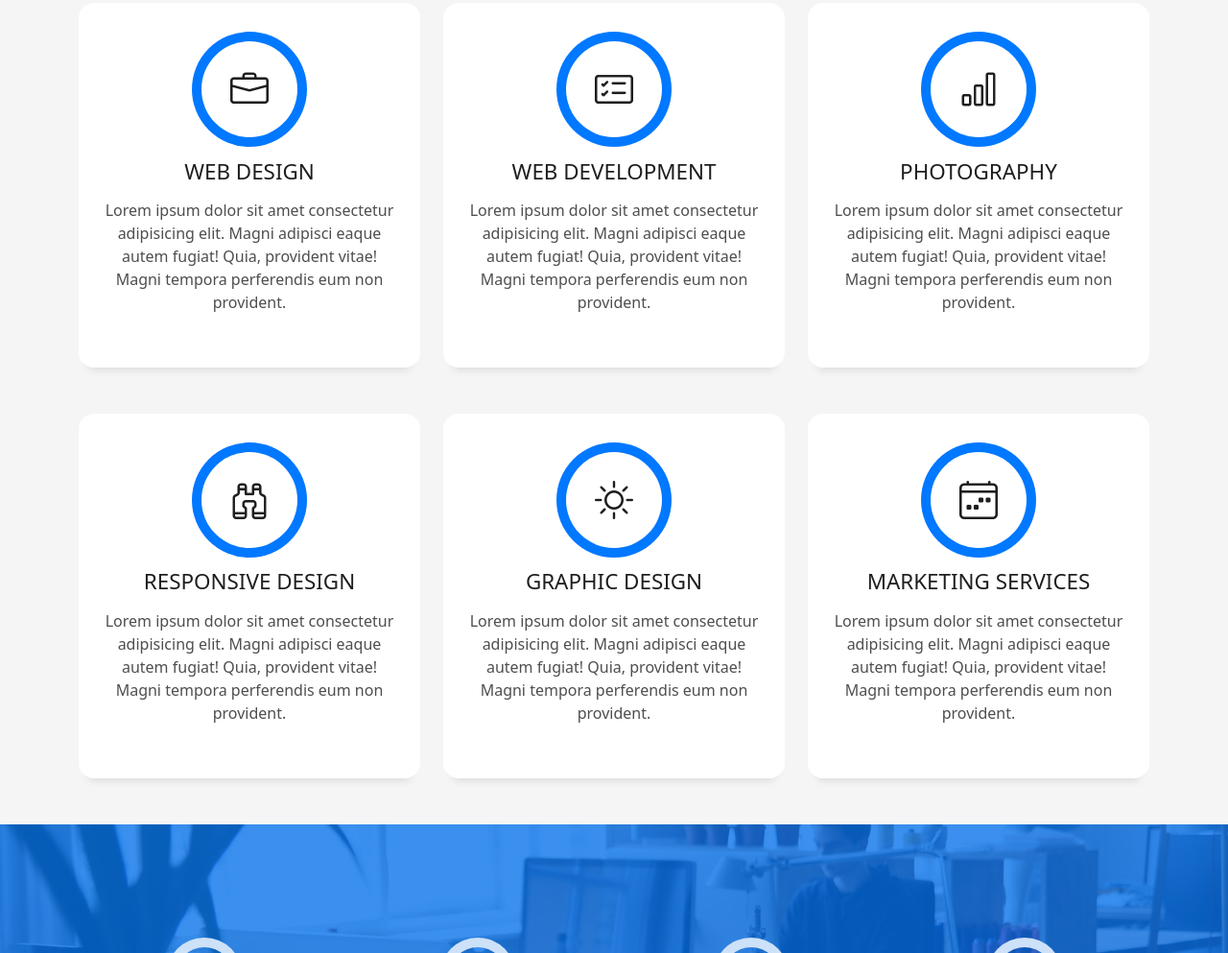
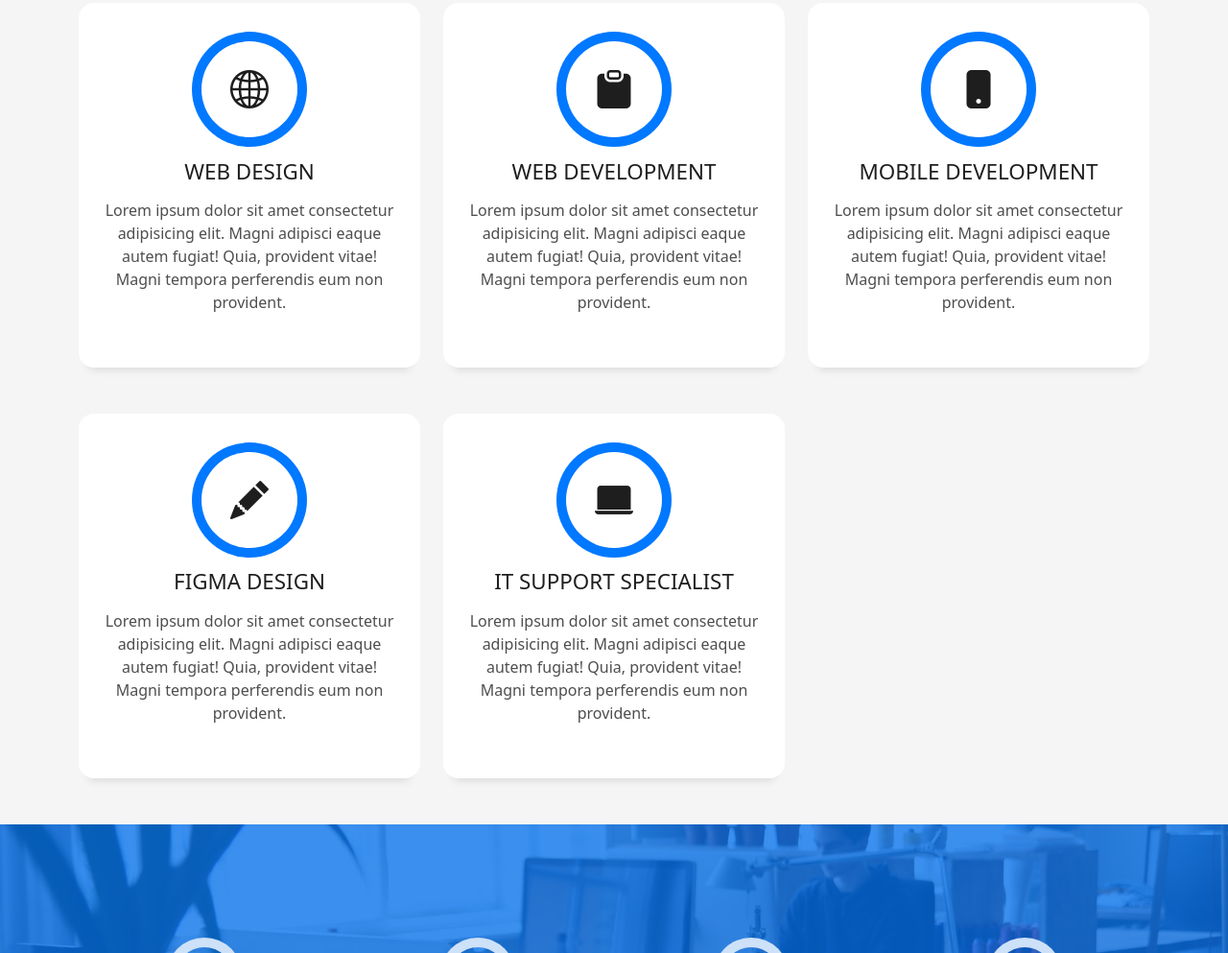
Before and after one commit to salemakowe/MyPortfolio, a plain HTML site: page index.html in a window 1280 px wide. Shown: the part 1807-2800 px from the top of the page at 96% size. Drawn offline with Linux system fonts and the light colour scheme.

Commit message:
portfolio page

```diff
--- a/index.html
+++ b/index.html
@@ -39,7 +39,6 @@
           <li><a class="nav-link scrollto" href="#about">About</a></li>
           <li><a class="nav-link scrollto" href="#services">Services</a></li>
           <li><a class="nav-link scrollto " href="#work">Work</a></li>
-          <li><a class="nav-link scrollto " href="#blog">Blog</a></li>
           <li><a class="nav-link scrollto" href="#contact">Contact</a></li>
         </ul>
         <i class="bi bi-list mobile-nav-toggle"></i>
@@ -164,7 +163,7 @@
           <div class="col-md-4">
             <div class="service-box">
               <div class="service-ico">
-                <span class="ico-circle"><i class="bi bi-briefcase"></i></span>
+                <span class="ico-circle"><i class="bi bi-globe2"></i></span>
               </div>
               <div class="service-content">
                 <h2 class="s-title">Web Design</h2>
@@ -179,7 +178,7 @@
           <div class="col-md-4">
             <div class="service-box">
               <div class="service-ico">
-                <span class="ico-circle"><i class="bi bi-card-checklist"></i></span>
+                <span class="ico-circle"><i class="bi bi-clipboard-fill"></i></span>
               </div>
               <div class="service-content">
                 <h2 class="s-title">Web Development</h2>
@@ -194,10 +193,10 @@
           <div class="col-md-4">
             <div class="service-box">
               <div class="service-ico">
-                <span class="ico-circle"><i class="bi bi-bar-chart"></i></span>
+                <span class="ico-circle"><i class="bi bi-phone-fill"></i></span>
               </div>
               <div class="service-content">
-                <h2 class="s-title">Photography</h2>
+                <h2 class="s-title">Mobile Development</h2>
                 <p class="s-description text-center">
                   Lorem ipsum dolor sit amet consectetur adipisicing elit. Magni adipisci eaque autem fugiat! Quia,
                   provident vitae! Magni
@@ -209,10 +208,10 @@
           <div class="col-md-4">
             <div class="service-box">
               <div class="service-ico">
-                <span class="ico-circle"><i class="bi bi-binoculars"></i></span>
+                <span class="ico-circle"><i class="bi bi-pencil-fill"></i></span>
               </div>
               <div class="service-content">
-                <h2 class="s-title">Responsive Design</h2>
+                <h2 class="s-title">Figma Design</h2>
                 <p class="s-description text-center">
                   Lorem ipsum dolor sit amet consectetur adipisicing elit. Magni adipisci eaque autem fugiat! Quia,
                   provident vitae! Magni
@@ -224,10 +223,10 @@
           <div class="col-md-4">
             <div class="service-box">
               <div class="service-ico">
-                <span class="ico-circle"><i class="bi bi-brightness-high"></i></span>
+                <span class="ico-circle"><i class="bi bi-laptop-fill"></i></span>
               </div>
               <div class="service-content">
-                <h2 class="s-title">Graphic Design</h2>
+                <h2 class="s-title">IT Support Specialist</h2>
                 <p class="s-description text-center">
                   Lorem ipsum dolor sit amet consectetur adipisicing elit. Magni adipisci eaque autem fugiat! Quia,
                   provident vitae! Magni
@@ -236,21 +235,7 @@
               </div>
             </div>
           </div>
-          <div class="col-md-4">
-            <div class="service-box">
-              <div class="service-ico">
-                <span class="ico-circle"><i class="bi bi-calendar4-week"></i></span>
-              </div>
-              <div class="service-content">
-                <h2 class="s-title">Marketing Services</h2>
-                <p class="s-description text-center">
-                  Lorem ipsum dolor sit amet consectetur adipisicing elit. Magni adipisci eaque autem fugiat! Quia,
-                  provident vitae! Magni
-                  tempora perferendis eum non provident.
-                </p>
-              </div>
-            </div>
-          </div>
+
         </div>
       </div>
     </section><!-- End Services Section -->
```
Also changed, not shown: portfolio-details.html (+3 -28 lines).
